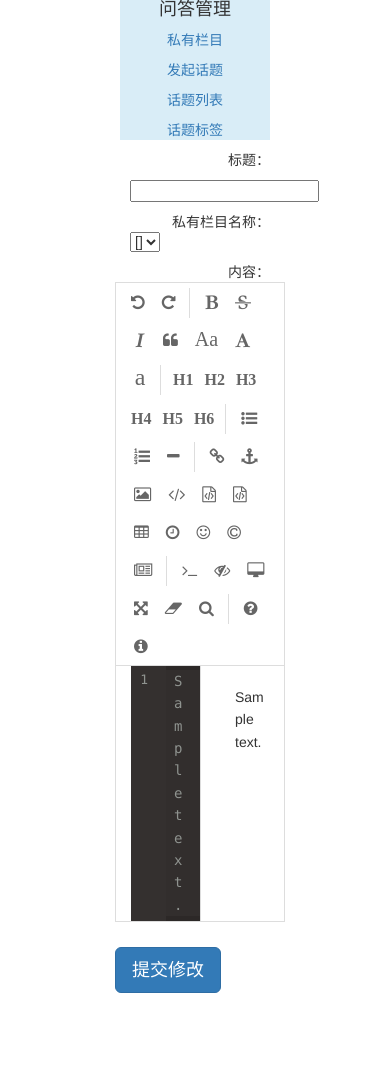
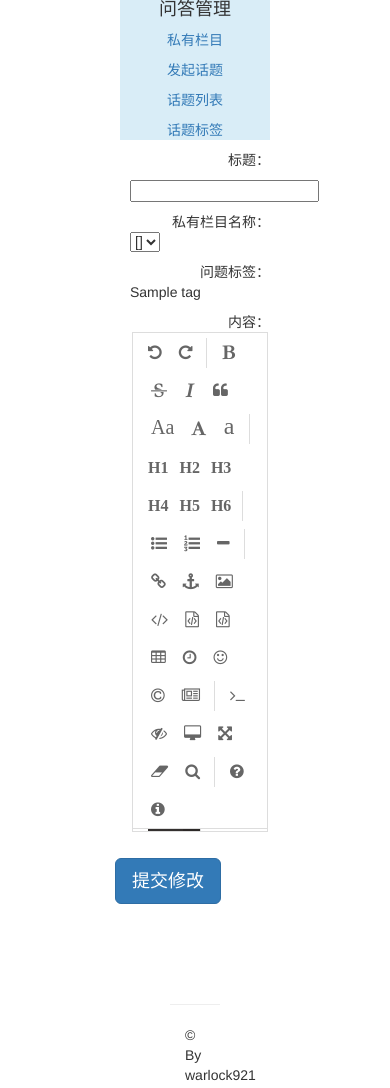
Before and after one commit to warlock921/thinkheh, a Django app: template templates/article/column/redit_article.html in a window 390 px wide. Shown: the part 110-1198 px from the top of the page. Run offline with Django 3.2, Linux system fonts and the light colour scheme; the template is opened without the code that fills it: most values are stand-ins (such as "Sample title", 1, 10 or a date in 2020); form fields are guessed from the names that the template uses; parts of the project's set-up code (start-up, migrations or seed data) failed here and were passed over; some libraries are stand-ins or nearby versions.

Commit message:
修复一些小的BUG

```diff
--- a/article/templatetags/article_tags.py
+++ b/article/templatetags/article_tags.py
@@ -12,6 +12,8 @@
 from article.models import AriticlePost
 from django.db.models import Count
 from django.utils.safestring import mark_safe
+from django.contrib.auth.models import User
+from django.http import HttpResponse
 import markdown
 
 @register.simple_tag
@@ -31,7 +33,6 @@
 def most_commented_articles(n=5):
 	return AriticlePost.objects.annotate(total_comments=Count('comments')).order_by("-total_comments")[:n]
 
-
 @register.filter(name='markdown')
 def markdown_filter(text):
 	return mark_safe(markdown.markdown(text))
--- a/templates/article/column/article_post.html
+++ b/templates/article/column/article_post.html
@@ -66,7 +66,7 @@
 				}else if(e=="2"){
 					layer.msg("对不起，话题发布失败！");
 				}else{
-					layer.msg("话题名称必须写,不能空！")
+					layer.msg("话题名称和话题标签不能为空！")
 				}
 			}
 		});
@@ -83,8 +83,8 @@
 			// imageUploadURL : "{% static 'editor_up_load/images' %}",
 			// syncScrolling:"single",
 			// path :"{% static 'editor/lib/' %}"
-                width   : "100%",
-                height  : 640,
+                width   : "80%",
+                height  : 500,
                 //syncScrolling : "single",
                 path    : "{% static 'editor/lib/' %}",
                 saveHTMLToTextarea : true,
--- a/templates/article/column/redit_article.html
+++ b/templates/article/column/redit_article.html
@@ -29,6 +29,12 @@
     				</select>
     			</div>
     		</div>
+            <div class="row" style="margin-top: 10px">
+                <div class="col-md-2 text-right"><span>问题标签：</span></div>
+                <div class="col-md-10 text-left">
+                   {{ article.article_tag.all | join:", " }}
+                </div>
+            </div>
     		<div class="row" style="margin-top: 10px">
     			<div class="col-md-2 text-right"><span>内容：</span></div>
     			<div id="editormd" class="col-md-10 text-left">
@@ -36,6 +42,7 @@
     			</div>
     		</div>
     		<div class="row">
+                    <div class="col-md-2 text-right"><span></span></div>
     			<input type="button" class="btn btn-primary btn-lg" value="提交修改" onclick="redit_article()">
     		</div>
     	</form>
@@ -76,8 +83,8 @@
 			// imageUploadURL : "{% static 'editor_up_load/images' %}",
 			// syncScrolling:"single",
 			// path :"{% static 'editor/lib/' %}"
-                width   : "100%",
-                height  : 640,
+                width   : "80%",
+                height  : 500,
                 //syncScrolling : "single",
                 path    : "{% static 'editor/lib/' %}",
                 saveHTMLToTextarea : true,
--- a/thinkheh/settings.py
+++ b/thinkheh/settings.py
@@ -85,7 +85,7 @@
         'NAME': 'thinkheh',
         'USER': 'root',
         'PASSWORD': 'P@ssword',
-        "HOST": "192.168.10.201",
+        "HOST": "localhost",
 
     }
 }
@@ -173,6 +173,6 @@
 MEDIA_ROOT = os.path.join(BASE_DIR,"static/image_upload/").replace('\\','/')
 
 #Redis设置,这里是必须的，请勿修改参数,host参数地址指向的是数据库服务器（可按需修改）
-REDIS_HOST = '192.168.10.201'    #按需修改，localhost 或 数据库所在服务器IP地址
+REDIS_HOST = 'localhost'    #按需修改，localhost 或 数据库所在服务器IP地址
 REDIS_PORT = 6379   #端口号请勿修改
 REDIS_DB = 0        #DB参数请勿修改
```
Also changed, not shown: templates/article/list/article_titles.html (+9 -0 lines).
